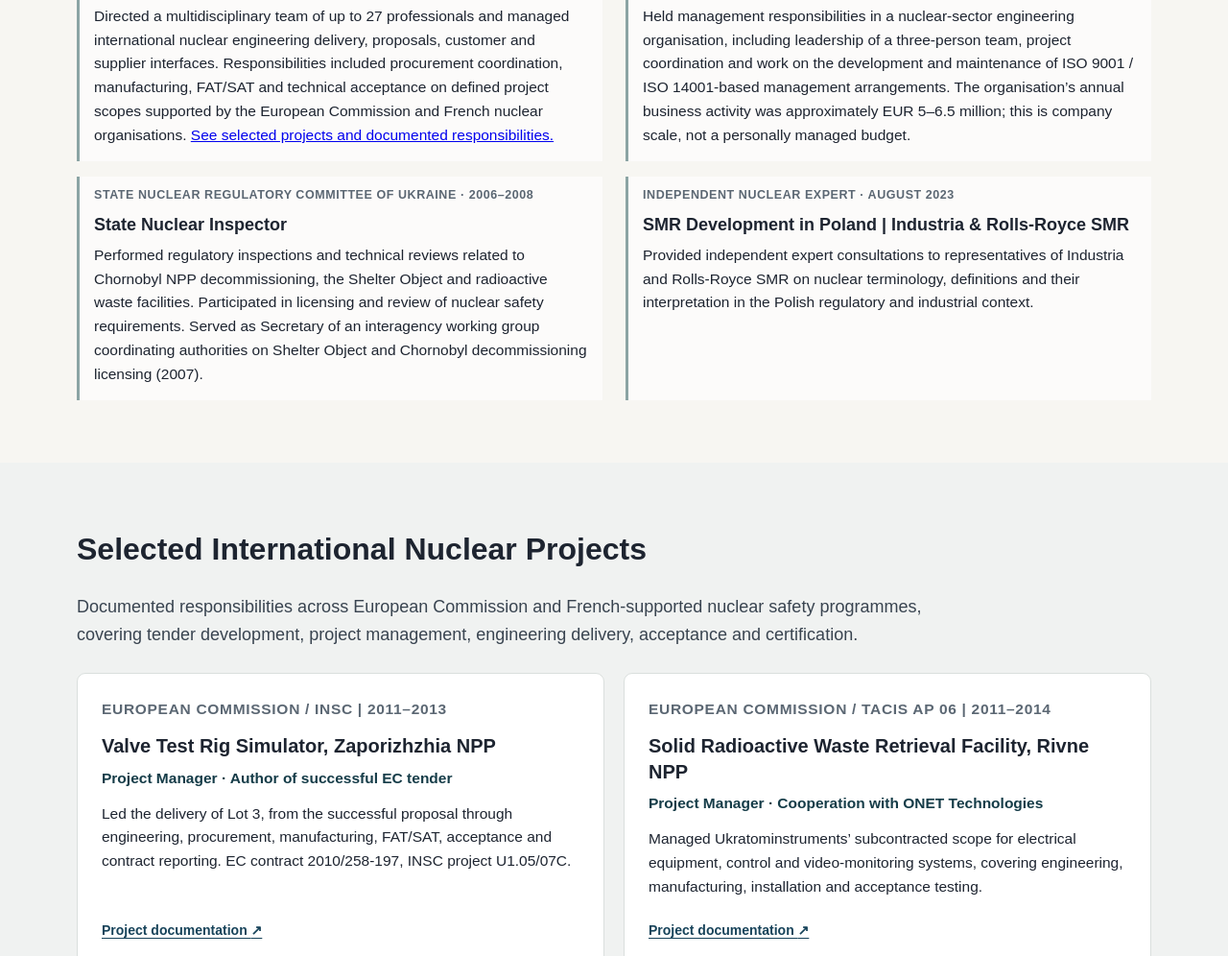
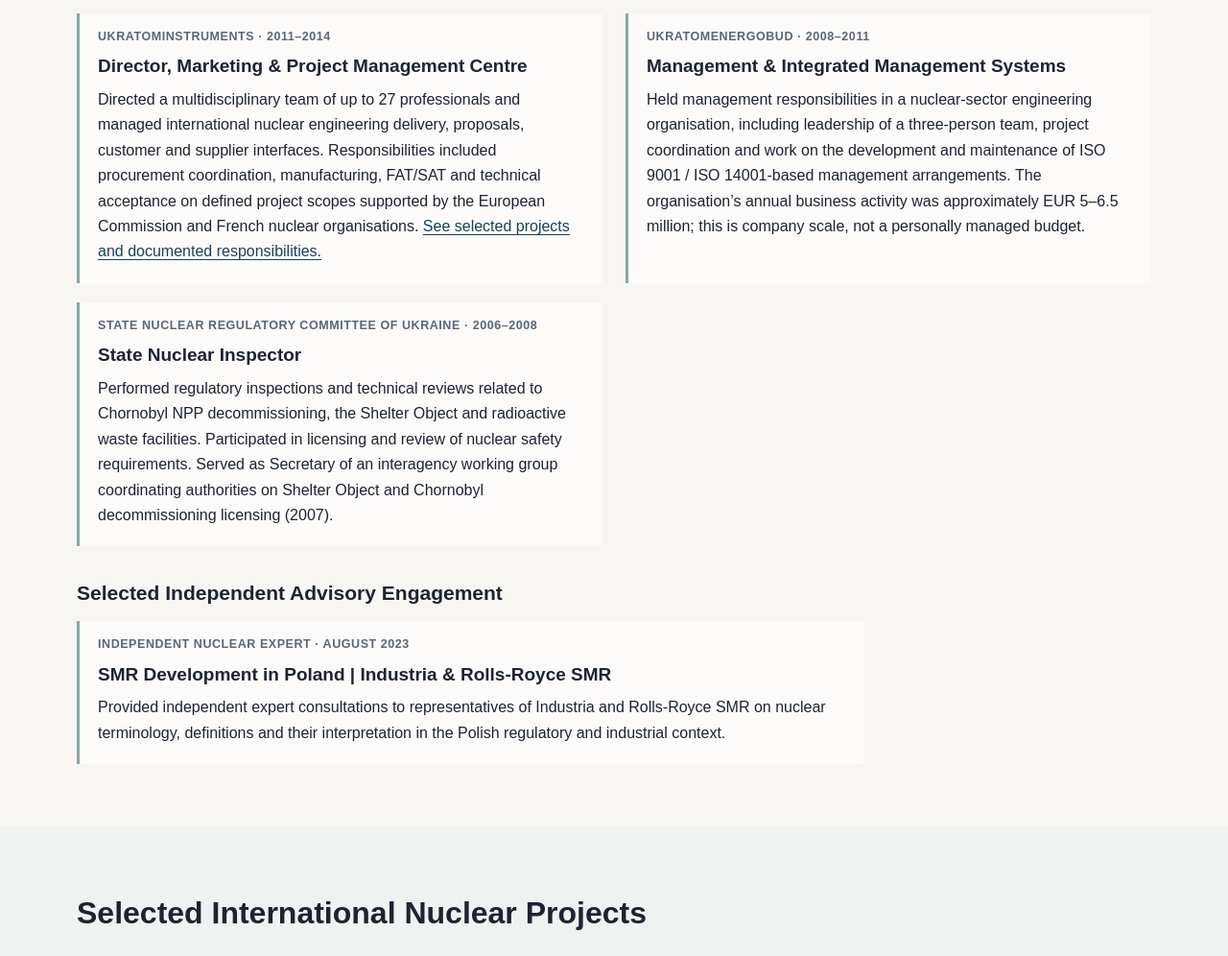
Before and after one commit to ievgenpetrenko/ievgenpetrenko.github.io, a plain HTML site: page index.html in a window 1280 px wide. Shown: the part 3821-4817 px from the top of the page at 96% size. Drawn offline with Linux system fonts and the light colour scheme.

Commit message:
Revise experience section and update career item styles
Updated career section to reflect leadership roles and adjusted styling for career items.

```diff
--- a/index.html
+++ b/index.html
@@ -553,10 +553,17 @@
     .section-alt { background: #f0f2f1; }
     .section-lead { color: #394450; font-size: 18px; max-width: 930px; margin: -8px 0 26px; }
     .eyebrow { margin: 0 0 9px; font-size: 12.5px; font-weight: 700; color: #5b6773; letter-spacing: .045em; text-transform: uppercase; }
-    .career-grid { display: grid; grid-template-columns: repeat(2, minmax(0, 1fr)); gap: 16px 24px; }
+    .career-grid { display: grid; grid-template-columns: repeat(2, minmax(0, 1fr)); gap: 20px 24px; }
     .career-item { border-left: 3px solid #8ba4a4; padding: 9px 15px 14px; background: rgba(255,255,255,.62); }
     .career-item h3 { font-size: 18px; line-height: 1.35; margin: 0 0 8px; }
-    .career-item p:last-child { margin: 0; font-size: 15.5px; }
+    .career-item p:last-child { margin: 0; font-size: 16px; line-height: 1.65; }
+    .career-item { padding: 15px 19px 19px; }
+    .career-item h3 { font-size: 19px; line-height: 1.4; }
+    .career-item .eyebrow { line-height: 1.5; }
+    .career-item a { color: #17435a; text-underline-offset: 3px; }
+    .independent-advisory { margin-top: 32px; max-width: 850px; }
+    .independent-advisory > h3 { font-size: 21px; margin: 0 0 12px; }
+    .independent-advisory .career-item { max-width: 780px; }
     .career-achievements { margin: 12px 0 0; padding-left: 19px; }
     .career-achievements li { margin: 0 0 8px; font-size: 15px; line-height: 1.55; }
     .career-achievements li:last-child { margin-bottom: 0; }
@@ -703,13 +710,13 @@
 
 <section id="experience">
     <div class="container">
-      <h2>Selected Professional Experience</h2>
+      <h2>Selected Leadership &amp; Professional Experience</h2>
       <p class="section-lead">Director-level responsibility, international engineering delivery, regulatory oversight, research project coordination and nuclear quality leadership. Roles and results are described according to the actual scope of responsibility.</p>
       <div class="career-grid">
         <article class="career-item">
           <p class="eyebrow">Moonlogic · November 2026–Present</p>
           <h3>Lead Nuclear Quality &amp; Supplier Advisor</h3>
-          <p>Advisory work on nuclear quality management and supplier readiness for participation in nuclear projects. Developing corporate-level QA documentation based on ASME NQA-1 and reviewing organisational processes and applicable requirements. The engagement is ongoing; these are current assignments, not completed implementations.</p>
+          <p>Advisory work on nuclear quality management and supplier readiness for participation in nuclear projects. Developing corporate-level QA documentation based on ASME NQA-1 and reviewing organisational processes and applicable requirements. </p>
         </article>
         <article class="career-item">
           <p class="eyebrow">Bechtel Polska · 2023–2026</p>
@@ -741,6 +748,9 @@
           <h3>State Nuclear Inspector</h3>
           <p>Performed regulatory inspections and technical reviews related to Chornobyl NPP decommissioning, the Shelter Object and radioactive waste facilities. Participated in licensing and review of nuclear safety requirements. Served as Secretary of an interagency working group coordinating authorities on Shelter Object and Chornobyl decommissioning licensing (2007).</p>
         </article>
+      </div>
+      <div class="independent-advisory">
+        <h3>Selected Independent Advisory Engagement</h3>
         <article class="career-item">
           <p class="eyebrow">Independent Nuclear Expert · August 2023</p>
           <h3>SMR Development in Poland | Industria &amp; Rolls-Royce SMR</h3>
```
